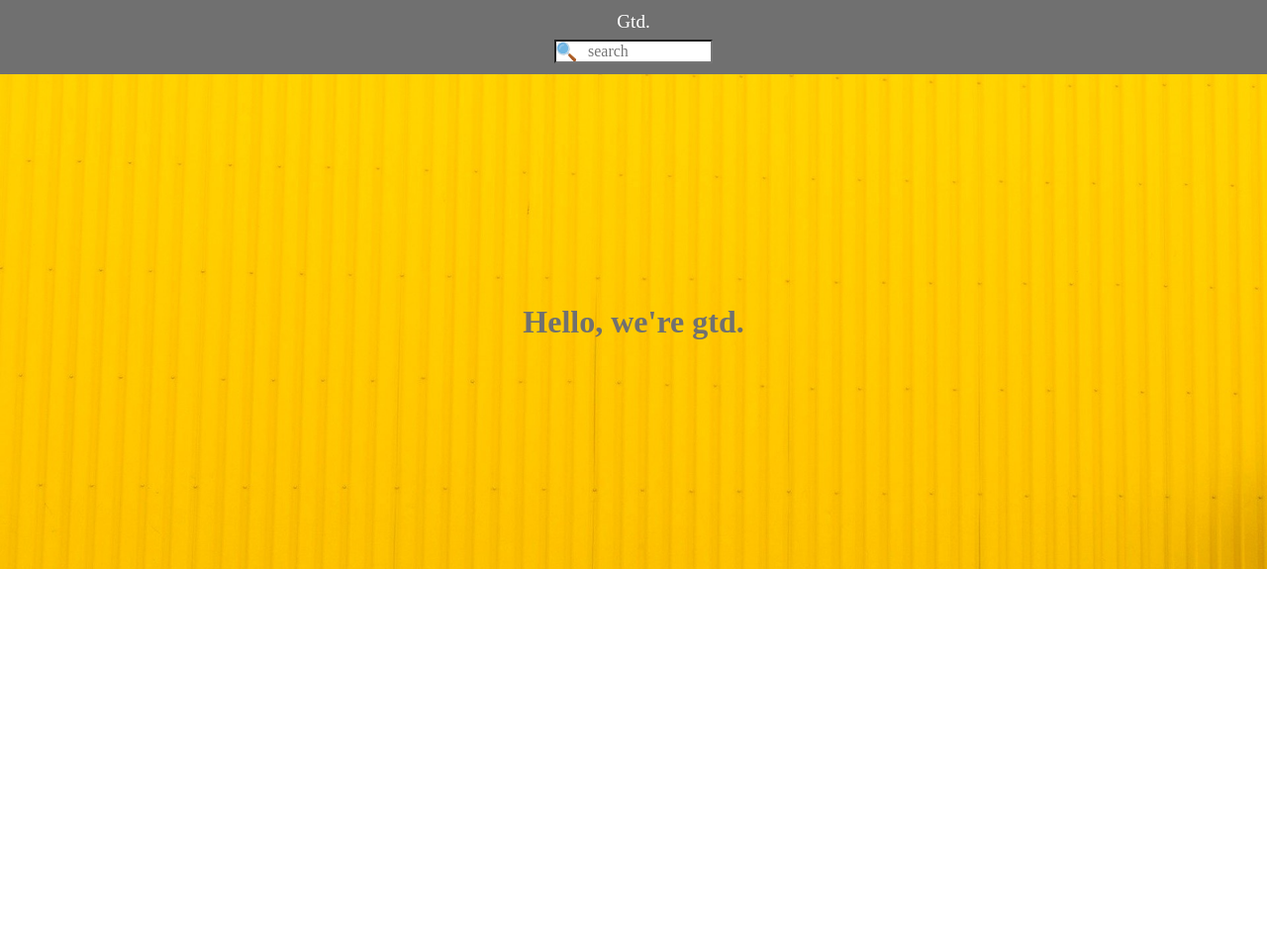
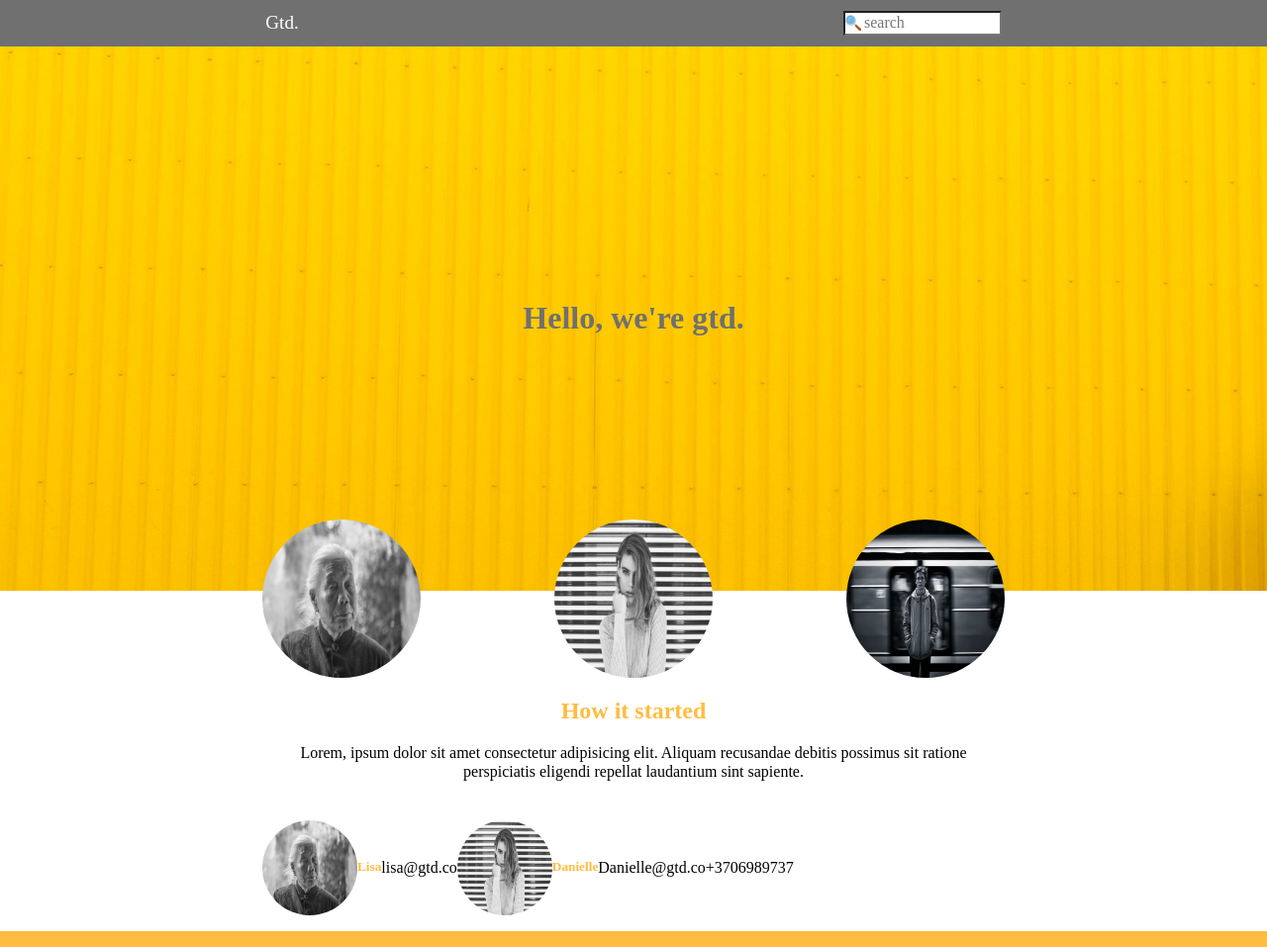
Before and after one commit to KostasTur/Assignment, a plain HTML site: page Gtd/index.html in a window 1280 px wide. Shown: the whole page at 99% size. Before the commit the page ends 800 px from the top, so only its background shows below. Drawn offline with nearby package versions, Linux system fonts and the light colour scheme.

Commit message:
main and responsive

```diff
--- /dev/null
+++ b/Gtd/css/media.css
@@ -0,0 +1,39 @@
+@media screen and (min-width: 768px) {
+  .container {
+    width: 750px;
+    margin: 0 auto;
+  }
+  .navbar > .container {
+    display: flex;
+    justify-content: space-between;
+    align-items: center;
+  }
+  .search-bar {
+    margin: 0;
+  }
+
+  .about-images {
+    margin-top: -5rem;
+  }
+  .member-img {
+    border-radius: 50%;
+    width: 10rem;
+    height: 10rem;
+  }
+  .contact > .container {
+    padding: 1rem;
+    display: flex;
+    align-items: center;
+  }
+  .member-card {
+    text-align: none;
+    display: flex;
+    align-items: center;
+    justify-content: space-between;
+  }
+  .contact-img {
+    border-radius: 50%;
+    width: 6rem;
+    height: 6rem;
+  }
+}
--- a/Gtd/css/navbar.css
+++ b/Gtd/css/navbar.css
@@ -1,11 +1,11 @@
 .navbar {
   background-color: var(--grey);
   padding: 0.5rem;
+  text-align: center;
 }
 
 .brand {
-  text-align: center;
-
+  width: 2rem;
   padding: 0.2rem;
 }
 
@@ -21,7 +21,9 @@
 
 .imput-field {
   width: 100%;
-  padding-left: 2rem;
+  padding-left: 1.2rem;
   background-image: url(/Gtd/assets/search.svg);
   background-repeat: no-repeat;
+  background-position: left;
+  background-size: 1rem;
 }
--- a/Gtd/css/style.css
+++ b/Gtd/css/style.css
@@ -5,7 +5,7 @@
 }
 
 .hero {
-  height: 500px;
+  height: 550px;
   background-image: url(/Gtd/assets/hero-bg.jpeg);
   background-size: cover;
   background-repeat: no-repeat;
@@ -18,3 +18,40 @@
 .hero__heading {
   color: var(--grey);
 }
+.about {
+  padding: 0.5rem;
+}
+.about-images {
+  display: flex;
+  justify-content: space-between;
+}
+.member-img {
+  border-radius: 50%;
+  width: 30vw;
+  height: 30vw;
+}
+.about-text {
+  text-align: center;
+}
+.about-text h2 {
+  color: var(--yellow);
+}
+
+.member-card {
+  text-align: center;
+}
+.member-card h5 {
+  color: var(--yellow);
+  margin-top: 0.2rem;
+  margin-bottom: 0.4rem;
+}
+.contact-img {
+  border-radius: 50%;
+  width: 40vw;
+  height: 40vw;
+}
+
+.yellow-line {
+  height: 1rem;
+  background-color: var(--yellow);
+}
--- a/Gtd/index.html
+++ b/Gtd/index.html
@@ -19,7 +19,7 @@
     />
     <link rel="stylesheet" href="./css/navbar.css" />
     <link rel="stylesheet" href="./css/style.css" />
-    <link rel="stylesheet" href="" />
+    <link rel="stylesheet" href="./css/media.css" />
   </head>
   <body>
     <header class="navbar">
@@ -37,14 +37,37 @@
     </section>
     <main class="about">
       <div class="container">
-        <div class="images-container">
-          <div class="image-container"></div>
-          <div class="image-container"></div>
-          <div class="image-container"></div>
+        <div class="about-images">
+          <img class="member-img" src="./assets/person.jpg" alt="" />
+          <img class="member-img" src="./assets/woman.jpg" alt="" />
+          <img class="member-img" src="./assets/man.jpg" alt="" />
         </div>
-        <div class="text-container"></div>
+        <div class="about-text">
+          <h2>How it started</h2>
+          <p>
+            Lorem, ipsum dolor sit amet consectetur adipisicing elit. Aliquam
+            recusandae debitis possimus sit ratione perspiciatis eligendi
+            repellat laudantium sint sapiente.
+          </p>
+        </div>
       </div>
     </main>
+    <section class="contact">
+      <div class="container">
+        <div class="member-card">
+          <img class="contact-img" src="/Gtd/assets/person.jpg" alt="" />
+          <h5>Lisa</h5>
+          <span>lisa@gtd.co</span>
+        </div>
+        <div class="member-card">
+          <img class="contact-img" src="/Gtd/assets/woman.jpg" alt="" />
+          <h5>Danielle</h5>
+          <span>Danielle@gtd.co</span>
+          <span>+3706989737</span>
+        </div>
+      </div>
+    </section>
+    <div class="yellow-line"></div>
     <footer></footer>
   </body>
 </html>
```
Also changed, not shown: Gtd/assets/man.jpg (added), Gtd/assets/person.jpg (added), Gtd/assets/woman.jpg (added).
